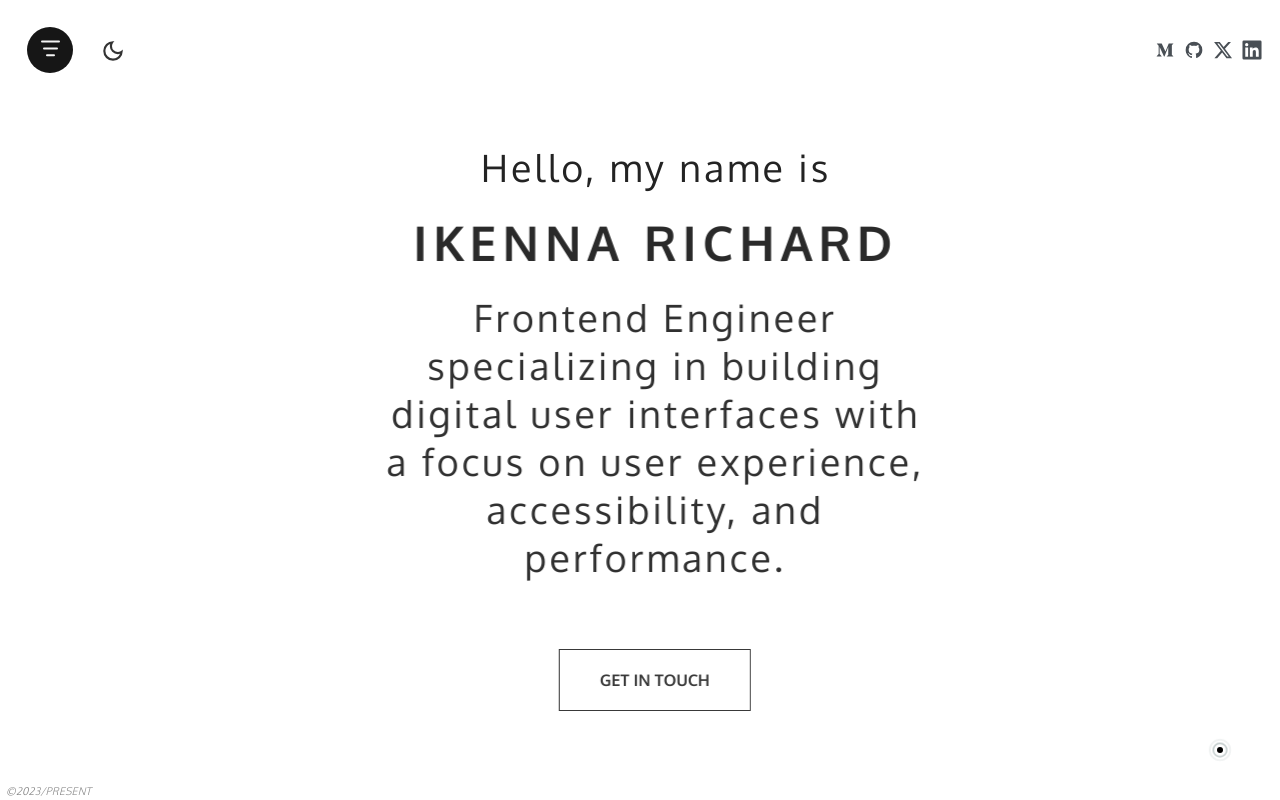
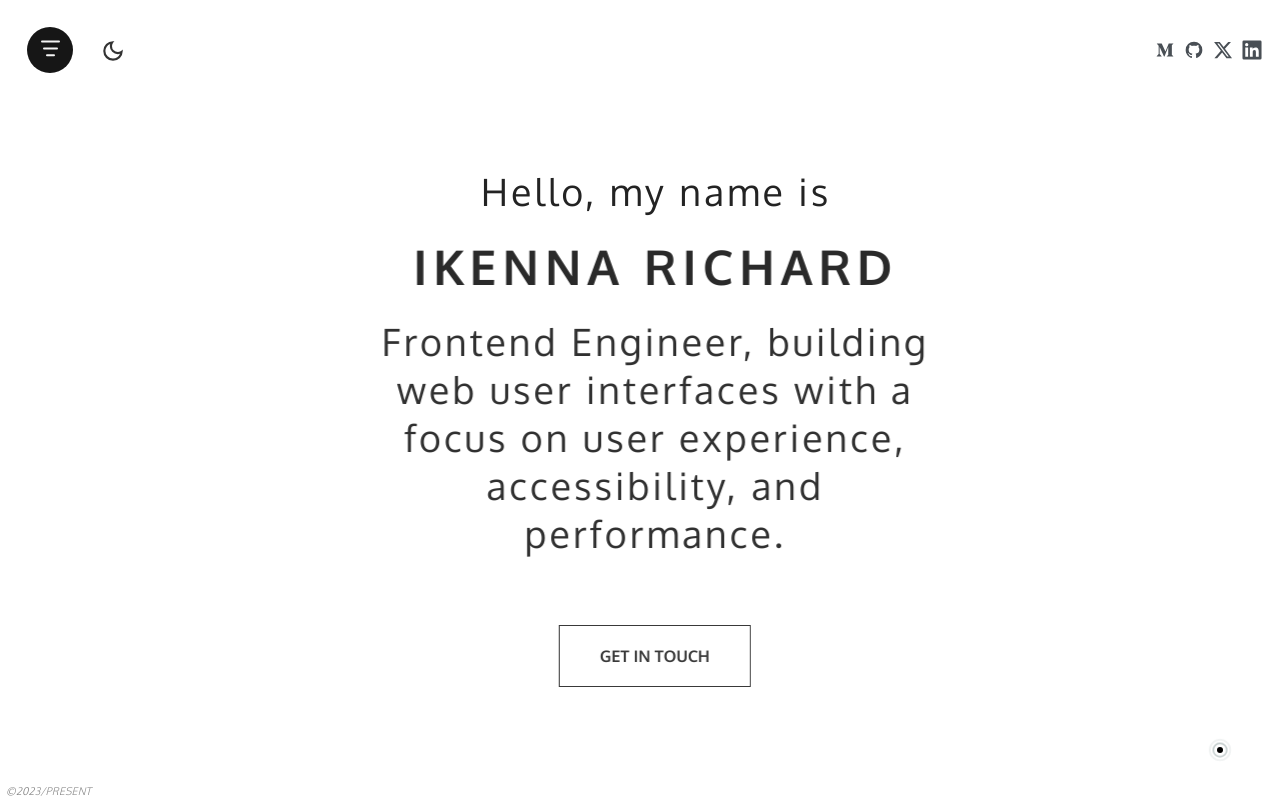
Before and after one commit to ikennarichard/v2, a React (Vite) app: page / in a window 1280 px wide. Shown: the top 800 px of the page. Built offline with nearby package versions, Linux system fonts and the light colour scheme.

Commit message:
Refactor code

```diff
--- a/src/components/hero/Hero.jsx
+++ b/src/components/hero/Hero.jsx
@@ -52,7 +52,7 @@ const Hero = () => {
           >Hello, my name is</motion.p>
           <motion.h2 variants={textVariants}>IKENNA RICHARD</motion.h2>
           <motion.p variants={textVariants} style={{width: '65%', margin: '0 auto'}}>
-            Frontend Engineer specializing in building digital user interfaces with a focus on user experience, accessibility, and performance.
+            Frontend Engineer, building web user interfaces with a focus on user experience, accessibility, and performance.
           </motion.p>
           <motion.div
             className={`buttons
```
